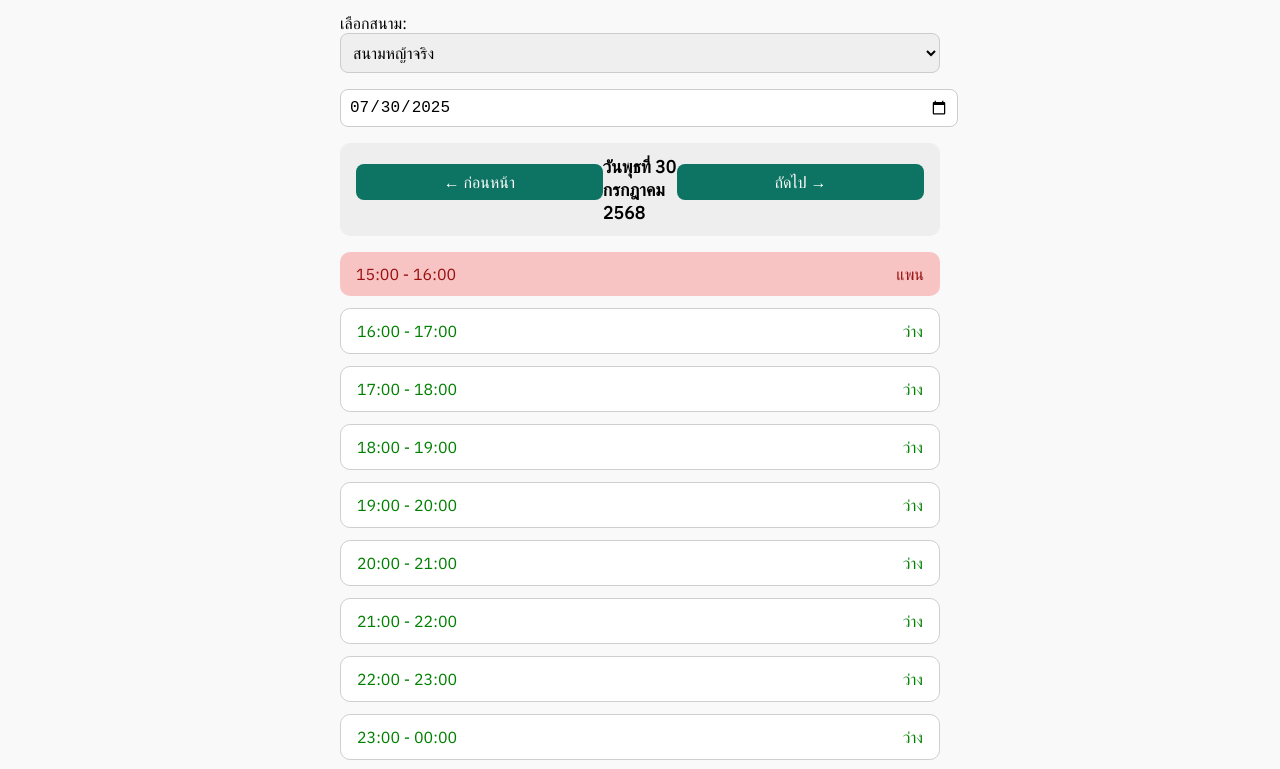
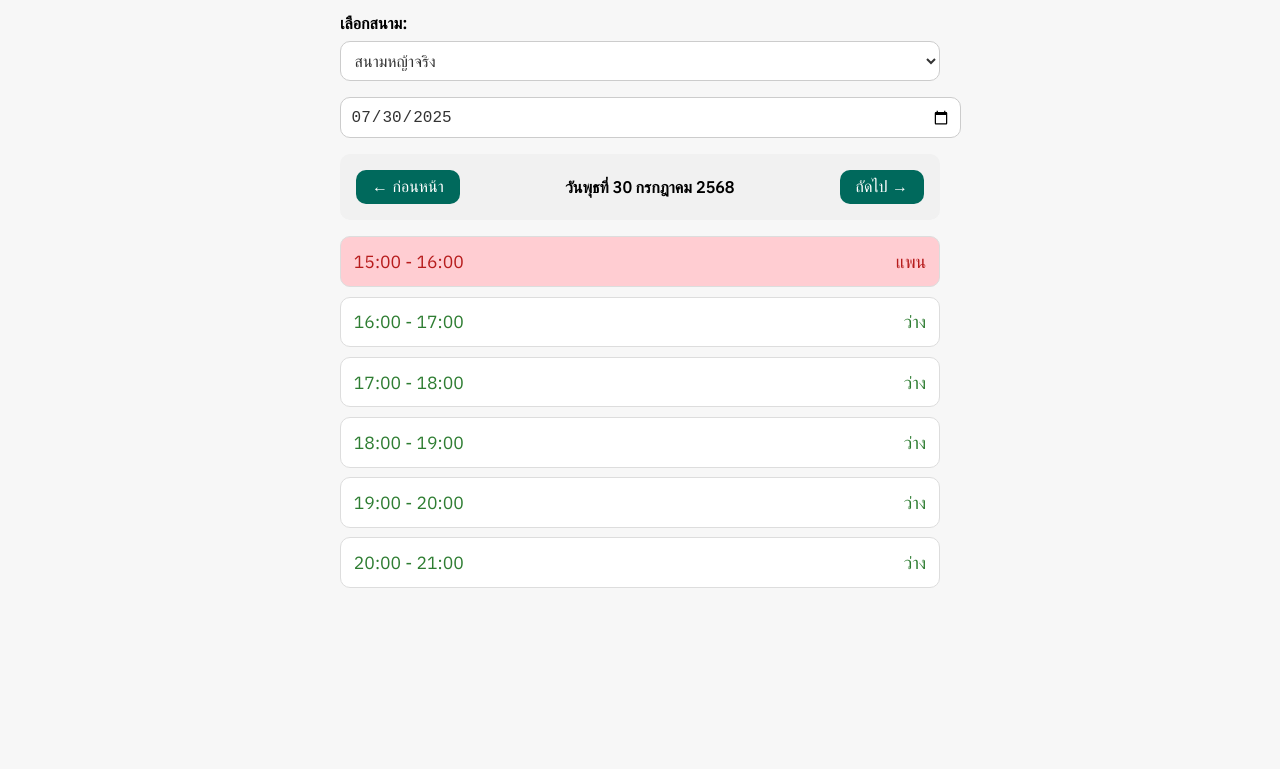
Before and after one commit to pv19694/footballbooking, a plain HTML site: page index.html in a window 1280 px wide. Shown: the part 67-836 px from the top of the page. After the commit the page ends 800 px from the top, so only its background shows below. Drawn offline with Linux system fonts and the light colour scheme.

Commit message:
Update index.html

```diff
--- a/index.html
+++ b/index.html
@@ -2,167 +2,127 @@
 <html lang="th">
 <head>
   <meta charset="UTF-8" />
-  <meta name="viewport" content="width=device-width, initial-scale=1.0"/>
+  <meta name="viewport" content="width=device-width, initial-scale=1.0" />
   <title>จองสนามฟุตบอล Jakhong</title>
   <link href="https://fonts.googleapis.com/css2?family=IBM+Plex+Sans&display=swap" rel="stylesheet">
   <style>
     body {
+      font-family: 'IBM Plex Sans', sans-serif;
+      background-color: #f7f7f7;
       margin: 0;
-      font-family: 'IBM Plex Sans', sans-serif;
-      background-color: #f9f9f9;
+      padding: 0;
     }
-    header {
-      background: linear-gradient(90deg, #085c4f, #0d7362);
+    .header {
+      background: linear-gradient(90deg, #004d40, #00695c);
+      padding: 1rem;
       color: white;
-      padding: 1rem;
       text-align: center;
       font-size: 1.5rem;
       font-weight: bold;
-      border-bottom-left-radius: 12px;
-      border-bottom-right-radius: 12px;
+      border-bottom-left-radius: 20px;
+      border-bottom-right-radius: 20px;
     }
     .container {
-      padding: 1rem;
       max-width: 600px;
       margin: auto;
+      padding: 1rem;
     }
-    select, button {
-      font-family: 'IBM Plex Sans', sans-serif;
+    label {
+      font-weight: bold;
+      display: block;
+      margin-bottom: 0.5rem;
+    }
+    select, input[type="date"] {
+      width: 100%;
+      padding: 0.6rem;
+      border: 1px solid #ccc;
+      border-radius: 10px;
       font-size: 1rem;
-      padding: 0.5rem;
-      border-radius: 8px;
-      border: 1px solid #ccc;
-      width: 100%;
       margin-bottom: 1rem;
+      background-color: white;
+      color: #333;
     }
-    .date-controls {
+    .nav-row {
       display: flex;
       justify-content: space-between;
       align-items: center;
-      background-color: #eee;
-      padding: 0.75rem 1rem;
+      background: #f1f1f1;
+      padding: 1rem;
       border-radius: 10px;
       margin-bottom: 1rem;
     }
-    .date-controls button {
-      background-color: #0d7362;
+    .btn {
+      background: #00695c;
       color: white;
       border: none;
       padding: 0.5rem 1rem;
-      border-radius: 8px;
+      border-radius: 10px;
+      font-size: 1rem;
       cursor: pointer;
     }
-    .date-controls .date {
-      font-weight: bold;
-      font-size: 1.1rem;
-    }
-    .booking {
-      border-radius: 10px;
-      margin-bottom: 0.75rem;
-      padding: 0.75rem 1rem;
+    .slot {
       display: flex;
       justify-content: space-between;
       align-items: center;
-      font-size: 1rem;
+      padding: 0.8rem;
+      margin-bottom: 0.6rem;
+      border-radius: 10px;
+      font-size: 1.1rem;
+      background-color: white;
+      border: 1px solid #ddd;
     }
-    .available {
-      background-color: #ffffff;
-      color: green;
-      border: 1px solid #cfcfcf;
+    .slot-booked {
+      background-color: #ffcdd2;
+      color: #b71c1c;
     }
-    .booked {
-      background-color: #f7c3c3;
-      color: #991111;
-    }
-    .calendar {
-      margin-bottom: 1rem;
-      text-align: center;
-    }
-    .calendar input[type="date"] {
-      padding: 0.5rem;
-      font-size: 1rem;
-      border-radius: 8px;
-      border: 1px solid #ccc;
-      width: 100%;
+    .slot-available {
+      background-color: white;
+      color: #2e7d32;
     }
   </style>
 </head>
 <body>
-  <header>จองสนามฟุตบอล Jakhong</header>
+  <div class="header">จองสนามฟุตบอล Jakhong</div>
   <div class="container">
     <label for="field">เลือกสนาม:</label>
     <select id="field">
       <option>สนามหญ้าจริง</option>
-      <option>สนามหญ้าเทียม</option>
+      <option>สนามในร่ม</option>
     </select>
 
-    <div class="calendar">
-      <input type="date" id="calendarDate" />
+    <input type="date" id="datePicker" value="2025-07-30" />
+
+    <div class="nav-row">
+      <button class="btn">&#8592; ก่อนหน้า</button>
+      <div><strong>วันพุธที่ 30 กรกฎาคม 2568</strong></div>
+      <button class="btn">ถัดไป &#8594;</button>
     </div>
 
-    <div class="date-controls">
-      <button onclick="changeDate(-1)">← ก่อนหน้า</button>
-      <div class="date" id="displayDate">กำลังโหลด...</div>
-      <button onclick="changeDate(1)">ถัดไป →</button>
+    <!-- ตารางช่วงเวลาแบบตัวอย่าง -->
+    <div class="slot slot-booked">
+      <span>15:00 - 16:00</span>
+      <span>แพน</span>
     </div>
-
-    <div id="bookingList"></div>
+    <div class="slot slot-available">
+      <span>16:00 - 17:00</span>
+      <span>ว่าง</span>
+    </div>
+    <div class="slot slot-available">
+      <span>17:00 - 18:00</span>
+      <span>ว่าง</span>
+    </div>
+    <div class="slot slot-available">
+      <span>18:00 - 19:00</span>
+      <span>ว่าง</span>
+    </div>
+    <div class="slot slot-available">
+      <span>19:00 - 20:00</span>
+      <span>ว่าง</span>
+    </div>
+    <div class="slot slot-available">
+      <span>20:00 - 21:00</span>
+      <span>ว่าง</span>
+    </div>
   </div>
-
-  <script>
-    const bookingList = document.getElementById('bookingList');
-    const displayDate = document.getElementById('displayDate');
-    const calendarInput = document.getElementById('calendarDate');
-
-    const bookedSlots = {
-      '2025-07-30': ['15:00 - 16:00']
-    };
-
-    let currentDate = new Date();
-
-    function formatDate(date) {
-      return date.toLocaleDateString('th-TH', {
-        weekday: 'long', day: 'numeric', month: 'long', year: 'numeric'
-      });
-    }
-
-    function formatInputDate(date) {
-      return date.toISOString().split('T')[0];
-    }
-
-    function renderBookingList(date) {
-      const dateKey = formatInputDate(date);
-      const reserved = bookedSlots[dateKey] || [];
-      bookingList.innerHTML = '';
-
-      const startHour = 15;
-      const endHour = 2;
-      for (let hour = startHour; hour !== endHour; hour = (hour + 1) % 24) {
-        const nextHour = (hour + 1) % 24;
-        const label = `${String(hour).padStart(2, '0')}:00 - ${String(nextHour).padStart(2, '0')}:00`;
-        const div = document.createElement('div');
-        div.className = 'booking ' + (reserved.includes(label) ? 'booked' : 'available');
-        div.innerHTML = `<span>${label}</span><span>${reserved.includes(label) ? 'แพน' : 'ว่าง'}</span>`;
-        bookingList.appendChild(div);
-      }
-
-      displayDate.textContent = formatDate(date);
-      calendarInput.value = formatInputDate(date);
-    }
-
-    function changeDate(days) {
-      currentDate.setDate(currentDate.getDate() + days);
-      renderBookingList(currentDate);
-    }
-
-    calendarInput.addEventListener('change', (e) => {
-      currentDate = new Date(e.target.value);
-      renderBookingList(currentDate);
-    });
-
-    window.onload = () => {
-      renderBookingList(currentDate);
-    };
-  </script>
 </body>
 </html>
```
